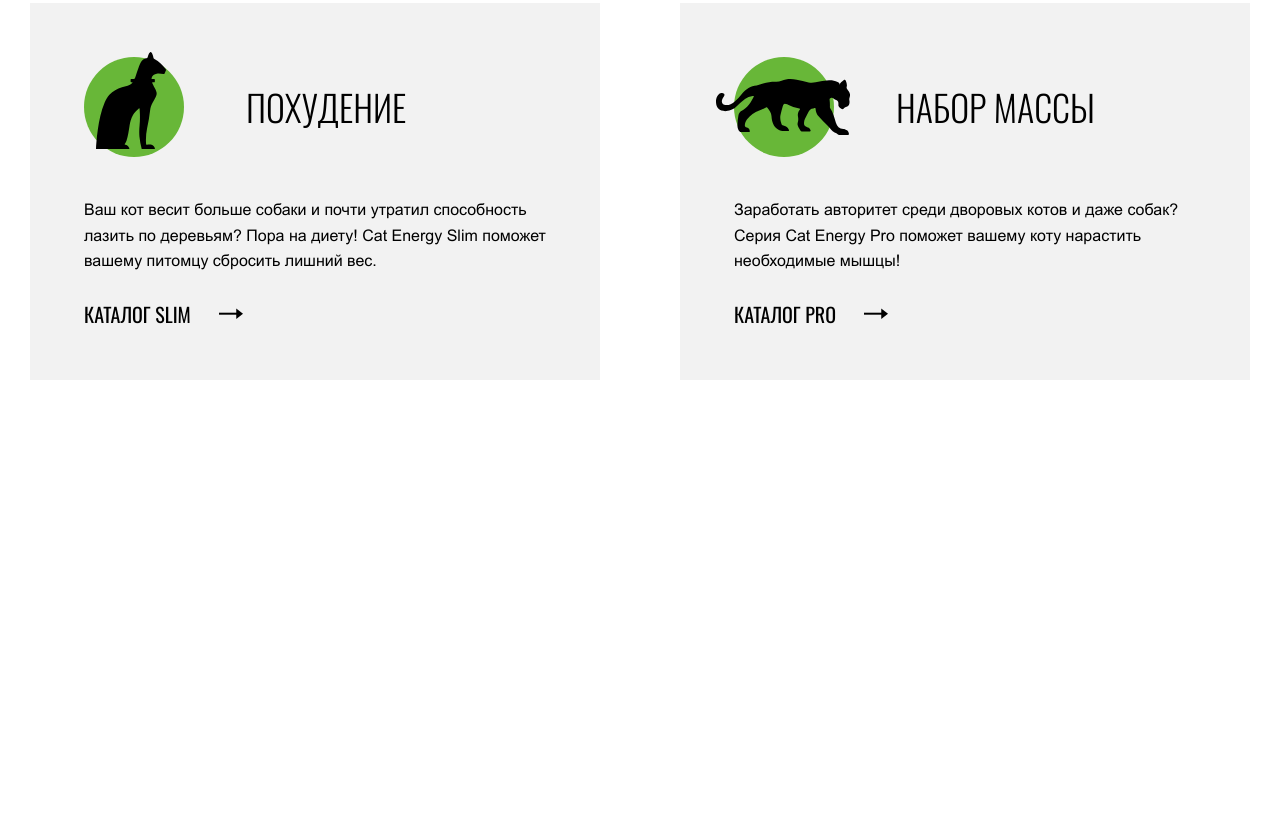
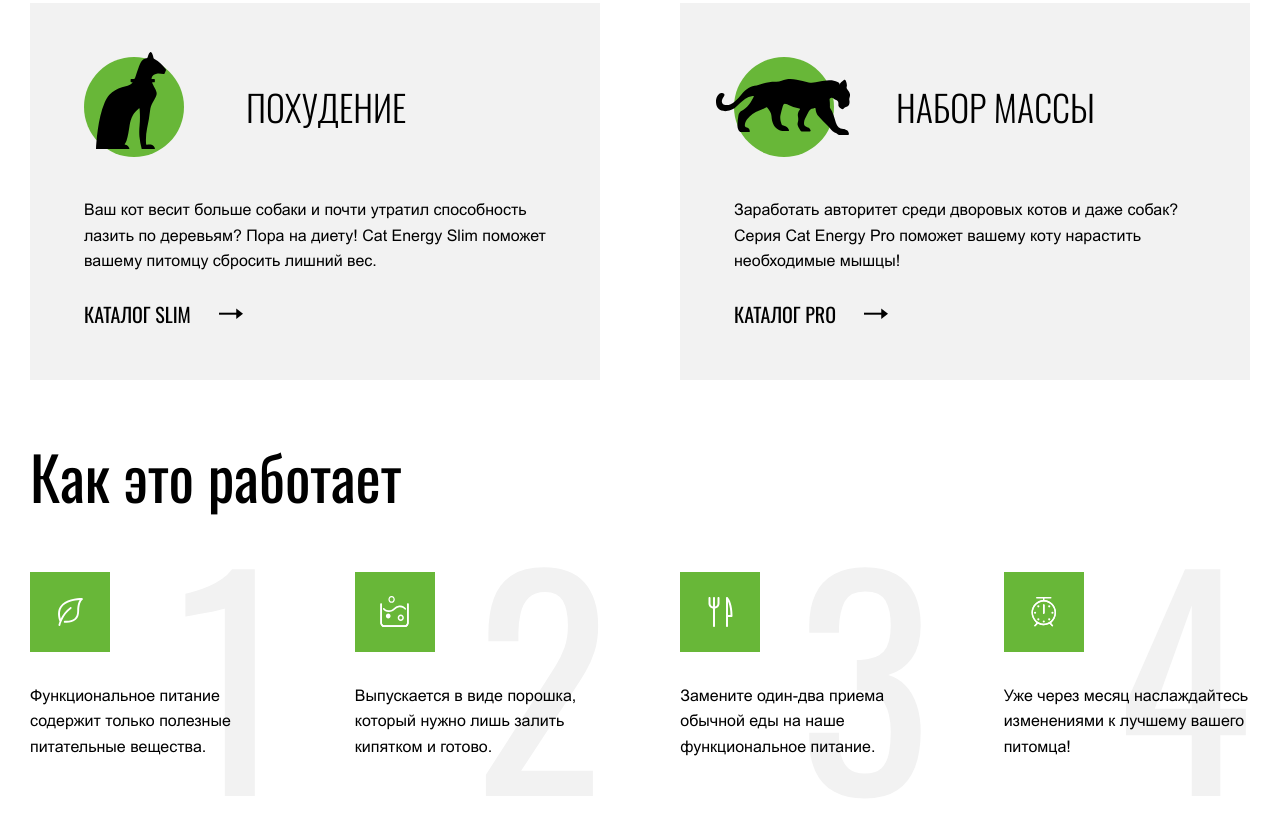
Before and after one commit to KsushaSher/food-for-cats, a website: page index.html in a window 1280 px wide. Shown: the part 774-1611 px from the top of the page. Before the commit the page ends 1154 px from the top, so only its background shows below. Drawn offline with Linux system fonts and the light colour scheme.

Commit message:
feat: add layout for principles block

```diff
--- a/index.html
+++ b/index.html
@@ -49,8 +49,6 @@
         <div class="catalogs__link"><a>каталог slim</a><img src="./assets/images/svg/icon_arrow.svg" alt="link arrow"
             class="catalogs__arrow"></div>
       </div>
-
-
       <div class="catalogs__card">
         <div class="catalogs__wrapper-title">
           <div class="catalogs__circle">
@@ -67,6 +65,49 @@
       </div>
       </div>
     </section>
+    <section class="principles wrapper">
+      <p class="principles__title">Как это работает</p>
+      <div class="principles__wrapper">
+        <div class="principles__card">
+          <div class="principles__icon-wrapper">
+            <img src="./assets/images/svg/icon_leaf.svg" alt="icon leaf" class="principles__icon">
+          </div>
+          <div class="principles__content">Функциональное питание содержит только полезные питательные вещества.</div>
+          <div class="principles__number">1</div>
+
+        </div>
+
+
+        <div class="principles__card">
+          <div class="principles__icon-wrapper">
+            <img src="./assets/images/svg/icon_tub.svg" alt="icon tub" class="principles__icon">
+          </div>
+          <div class="principles__content">Выпускается в виде порошка, который нужно лишь залить кипятком и готово.
+          </div>
+          <div class="principles__number">2</div>
+
+        </div>
+
+
+        <div class="principles__card">
+          <div class="principles__icon-wrapper">
+            <img src="./assets/images/svg/icon_eat.svg" alt="icon eat" class="principles__icon">
+          </div>
+          <div class="principles__content">Замените один-два приема обычной еды на наше функциональное питание.</div>
+          <div class="principles__number">3</div>
+        </div>
+
+
+        <div class="principles__card">
+          <div class="principles__icon-wrapper">
+            <img src="./assets/images/svg/icon_alarm.svg" alt="icon alarm" class="principles__icon">
+          </div>
+          <div class="principles__content">Уже через месяц наслаждайтесь изменениями к лучшему вашего питомца!</div>
+          <div class="principles__number">4</div>
+        </div>
+      </div>
+
+    </section>
   </main>
 </body>
 
--- a/styles/styles.scss
+++ b/styles/styles.scss
@@ -71,6 +71,13 @@
   font-size: 16px;
   font-weight: 400;
   line-height: 1.6;
+  font-style: normal;
+}
+@mixin huge {
+  font-family: "Oswald", sans-serif;
+  font-size: 280px;
+  font-weight: 400;
+  line-height: 0.7;
   font-style: normal;
 }
 
@@ -220,7 +227,42 @@
   gap: 28px;
   @include header-4;
 }
-.catalogs__arrow {
+/* catalogs end */
+
+/* principles start */
+.principles__title {
+  @include header-1;
 }
 
-/* catalogs end */
+.principles__wrapper {
+  display: flex;
+  gap: 72px;
+}
+.principles__card {
+  position: relative;
+  display: flex;
+  flex-direction: column;
+  gap: 31px;
+}
+.principles__icon-wrapper {
+  width: 80px;
+  height: 80px;
+  background-color: $color-basic-green;
+  display: flex;
+  justify-content: center;
+  align-items: center;
+}
+
+.principles__content {
+  @include base-text;
+}
+.principles__number {
+  position: absolute;
+  top: 0;
+  right: 0;
+  @include huge;
+  color: $color-basic-grey;
+  z-index: -10;
+}
+
+/* principles end */
```
Also changed, not shown: styles/styles.css, 1 other file.
